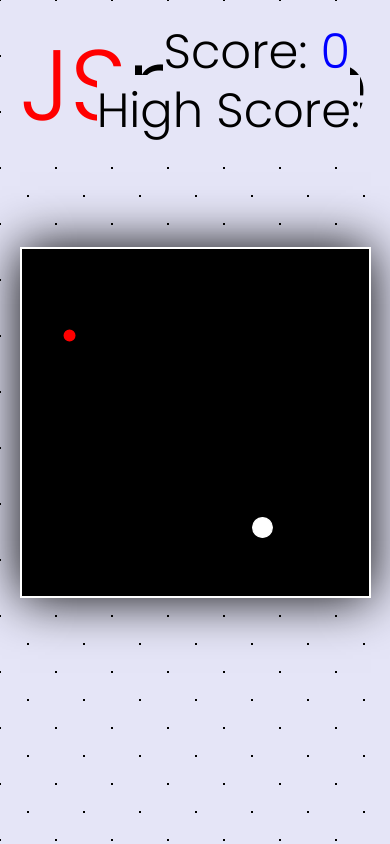
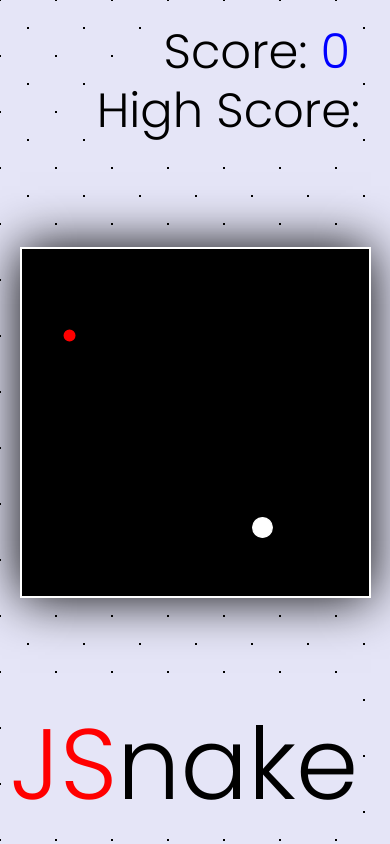
Before and after one commit to suryakannankumbhar/snake-js, a plain HTML site: page index.html in a window 390 px wide. Drawn offline with Linux system fonts and the light colour scheme; a web font is replaced by a local one.

Commit message:
updated style.css

```diff
--- a/css/style.css
+++ b/css/style.css
@@ -33,8 +33,8 @@
 #title {
     font-size: 100px;
     font-family: var(--font1);
-    top: 10px;
-    left: 20px;
+    bottom: 10px;
+    left: 10px;
     position: absolute;
     background: #e5e5f7;
 }
@@ -96,3 +96,8 @@
     border: 2px black solid;
     transform: scale(0.8);
 }
+@media (max-width: 501px) {
+    #title {
+        bottom: 5px;
+    }
+}
```
